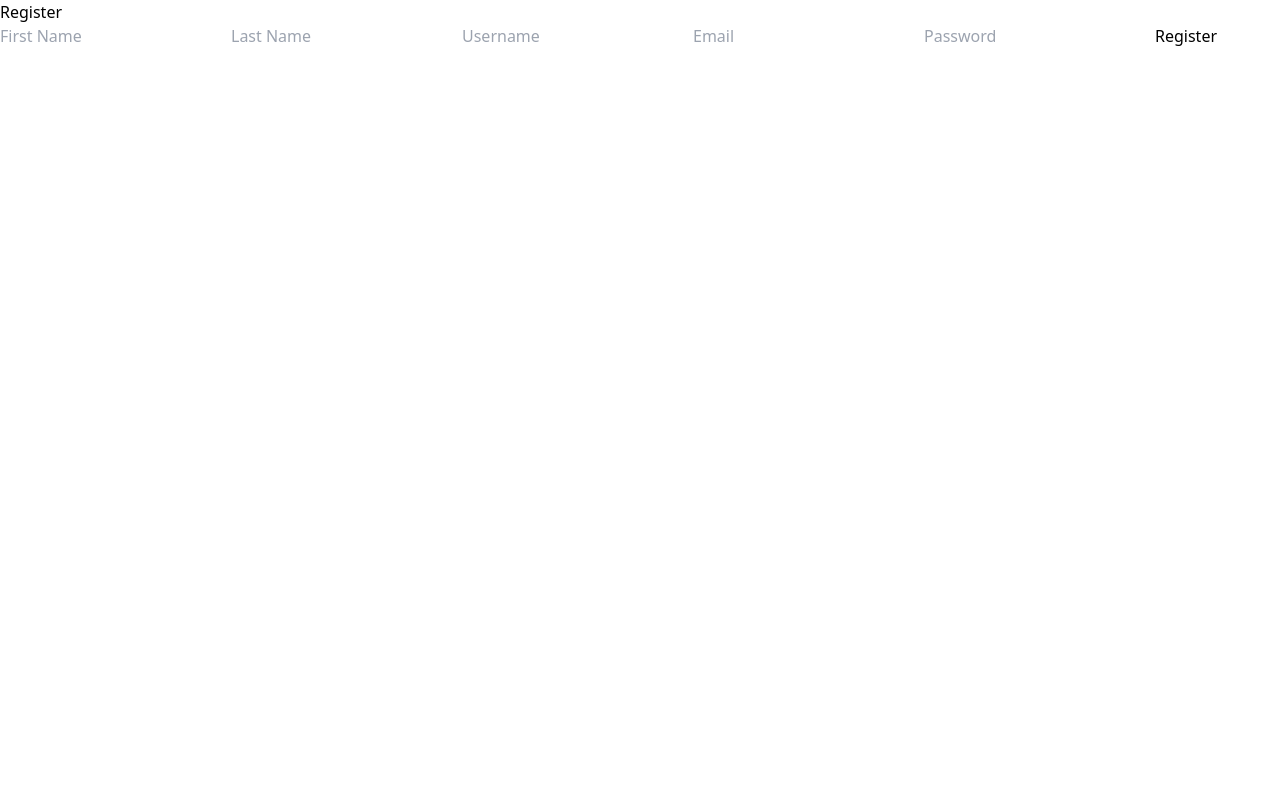
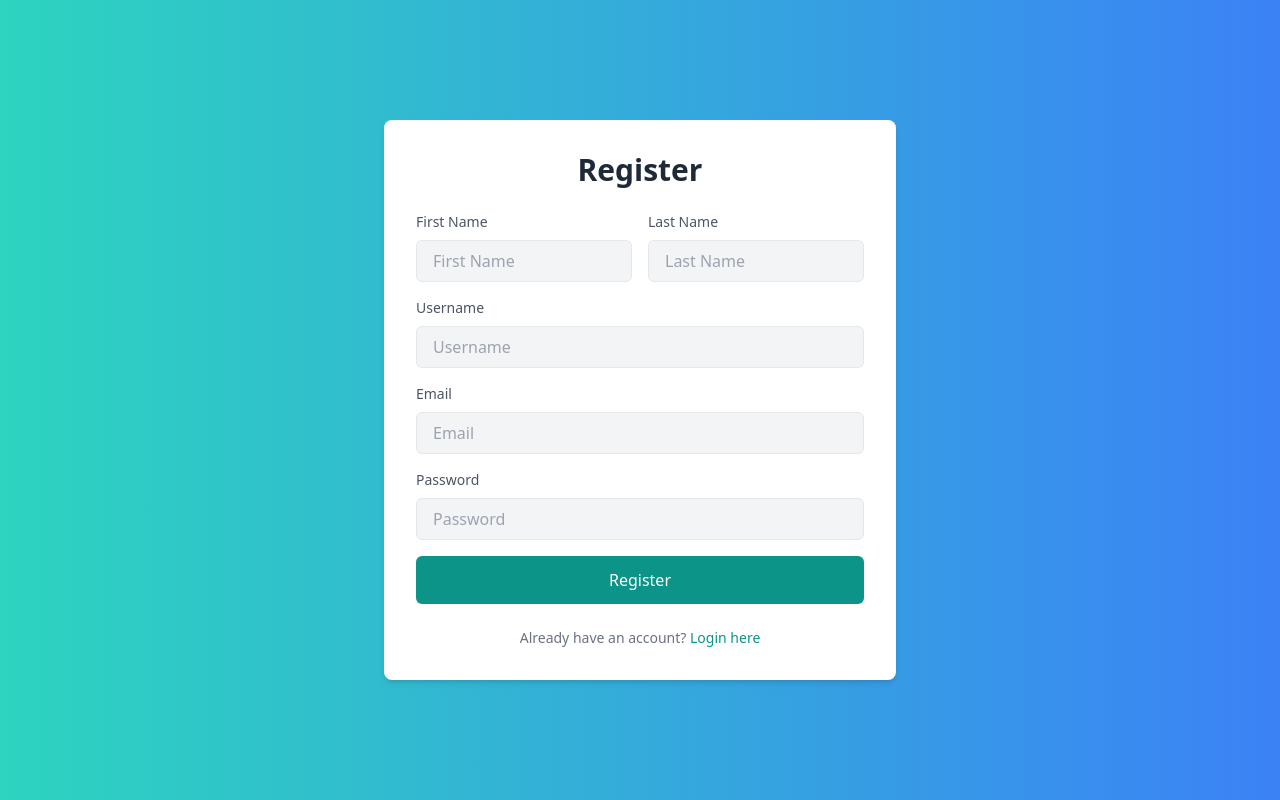
Before and after one commit to Kavil-Jain-514/RooMitra, a React (Create React App) app in the folder client/roomitra-frontend/: page /register in a window 1280 px wide. Built offline with nearby package versions, Linux system fonts and the light colour scheme.

Commit message:
Add styles

```diff
--- a/client/roomitra-frontend/src/components/Login.jsx
+++ b/client/roomitra-frontend/src/components/Login.jsx
@@ -24,9 +24,12 @@ const Login = () => {
   };
 
   return (
-    <div className="login-container">
-      <h2>Login</h2>
-      <form onSubmit={handleSubmit}>
+    <div className="flex items-center justify-center min-h-screen bg-gradient-to-r from-blue-500 to-teal-400">
+    <div className="w-full max-w-md p-8 space-y-6 bg-white rounded-lg shadow-md">
+      <h2 className="text-3xl font-bold text-center text-gray-800">Login</h2>
+      <form className="space-y-4" onSubmit={handleSubmit}>
+        <div>
+          <label className="block text-sm font-medium text-gray-600">Username</label>
           <input
             type="text"
             name="username"
@@ -34,7 +37,11 @@ const Login = () => {
             value={formData.username}
             onChange={handleChange}
             required
+            className="w-full px-4 py-2 mt-2 text-gray-700 bg-gray-100 border rounded-md focus:outline-none focus:ring-2 focus:ring-blue-500"
           />
+        </div>
+        <div>
+          <label className="block text-sm font-medium text-gray-600">Password</label>
           <input
             type="password"
             name="password"
@@ -42,9 +49,19 @@ const Login = () => {
             value={formData.password}
             onChange={handleChange}
             required
+            className="w-full px-4 py-2 mt-2 text-gray-700 bg-gray-100 border rounded-md focus:outline-none focus:ring-2 focus:ring-blue-500"
           />
-        <button type="submit">Login</button>
+        </div>
+        <button type="submit" className="w-full py-3 mt-6 text-white bg-blue-600 rounded-md hover:bg-blue-700 focus:outline-none">
+          Login
+        </button>
       </form>
+      <div className="text-center">
+        <p className="text-sm text-gray-500">
+          Don't have an account? <a href="/register" className="text-blue-600 hover:underline">Register here</a>
+        </p>
+      </div>
+    </div>
   </div>
   );
 };
--- a/client/roomitra-frontend/src/components/Register.jsx
+++ b/client/roomitra-frontend/src/components/Register.jsx
@@ -27,9 +27,13 @@ const Register = () => {
   };
 
   return (
-    <div className="register-container">
-      <h2>Register</h2>
-      <form onSubmit={handleSubmit}>
+    <div className="flex items-center justify-center min-h-screen bg-gradient-to-r from-teal-400 to-blue-500">
+      <div className="w-full max-w-lg p-8 space-y-6 bg-white rounded-lg shadow-md">
+        <h2 className="text-3xl font-bold text-center text-gray-800">Register</h2>
+        <form className="space-y-4" onSubmit={handleSubmit}>
+          <div className="flex space-x-4">
+            <div className="w-1/2">
+              <label className="block text-sm font-medium text-gray-600">First Name</label>
               <input
                 type="text"
                 name="firstName"
@@ -37,7 +41,11 @@ const Register = () => {
                 value={formData.firstName}
                 onChange={handleChange}
                 required
+                className="w-full px-4 py-2 mt-2 text-gray-700 bg-gray-100 border rounded-md focus:outline-none focus:ring-2 focus:ring-teal-500"
               />
+            </div>
+            <div className="w-1/2">
+              <label className="block text-sm font-medium text-gray-600">Last Name</label>
               <input
                 type="text"
                 name="lastName"
@@ -45,7 +53,12 @@ const Register = () => {
                 value={formData.lastName}
                 onChange={handleChange}
                 required
+                className="w-full px-4 py-2 mt-2 text-gray-700 bg-gray-100 border rounded-md focus:outline-none focus:ring-2 focus:ring-teal-500"
               />
+            </div>
+          </div>
+          <div>
+            <label className="block text-sm font-medium text-gray-600">Username</label>
             <input
               type="text"
               name="username"
@@ -53,7 +66,11 @@ const Register = () => {
               value={formData.username}
               onChange={handleChange}
               required
+              className="w-full px-4 py-2 mt-2 text-gray-700 bg-gray-100 border rounded-md focus:outline-none focus:ring-2 focus:ring-teal-500"
             />
+          </div>
+          <div>
+            <label className="block text-sm font-medium text-gray-600">Email</label>
             <input
               type="email"
               name="email"
@@ -61,7 +78,11 @@ const Register = () => {
               value={formData.email}
               onChange={handleChange}
               required
+              className="w-full px-4 py-2 mt-2 text-gray-700 bg-gray-100 border rounded-md focus:outline-none focus:ring-2 focus:ring-teal-500"
             />
+          </div>
+          <div>
+            <label className="block text-sm font-medium text-gray-600">Password</label>
             <input
               type="password"
               name="password"
@@ -69,9 +90,19 @@ const Register = () => {
               value={formData.password}
               onChange={handleChange}
               required
+              className="w-full px-4 py-2 mt-2 text-gray-700 bg-gray-100 border rounded-md focus:outline-none focus:ring-2 focus:ring-teal-500"
             />
-        <button type="submit">Register</button>
+          </div>
+          <button type="submit" className="w-full py-3 mt-6 text-white bg-teal-600 rounded-md hover:bg-teal-700 focus:outline-none">
+            Register
+          </button>
         </form>
+        <div className="text-center">
+          <p className="text-sm text-gray-500">
+            Already have an account? <a href="/login" className="text-teal-600 hover:underline">Login here</a>
+          </p>
+        </div>
+      </div>
     </div>
   );
 };
```
Lines whose indentation alone changed are shown as unchanged.
